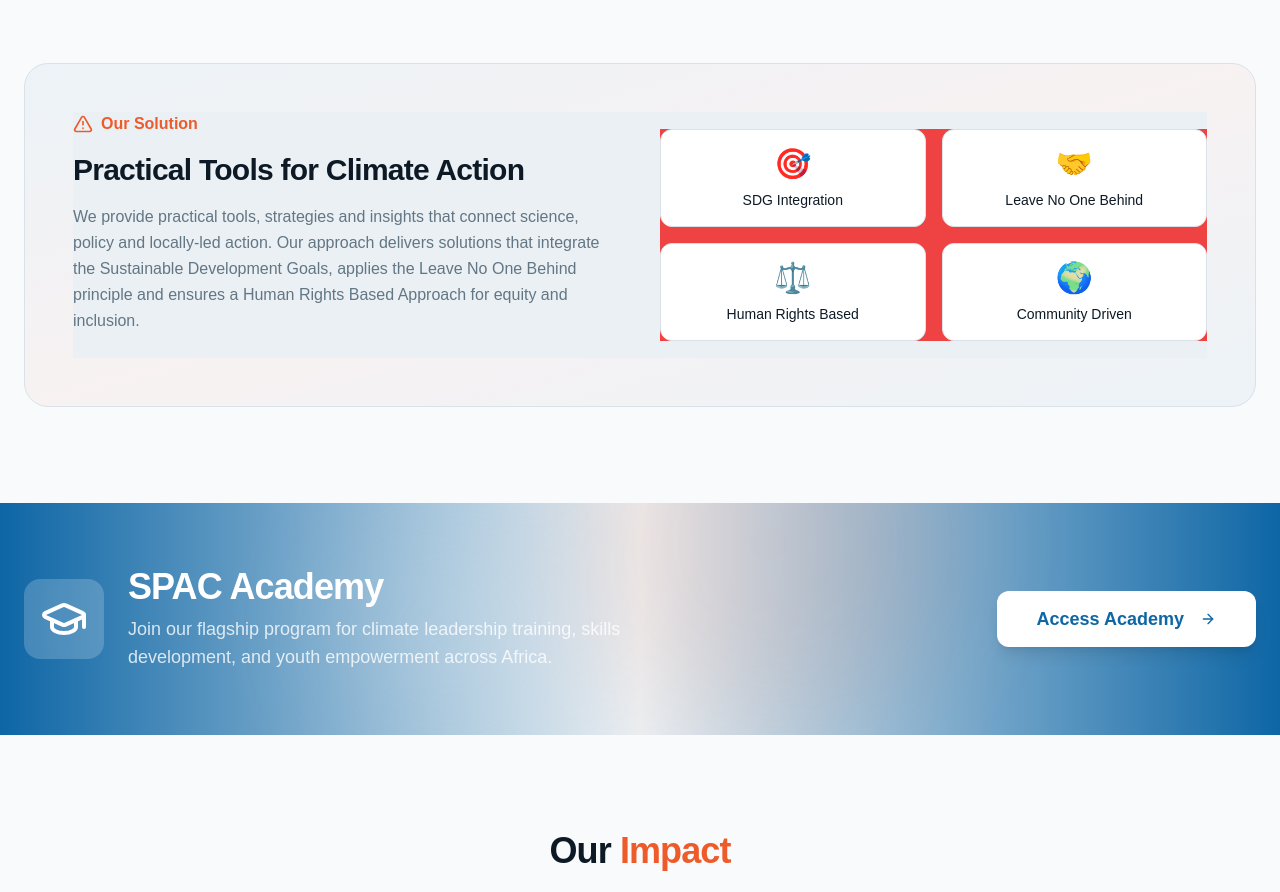
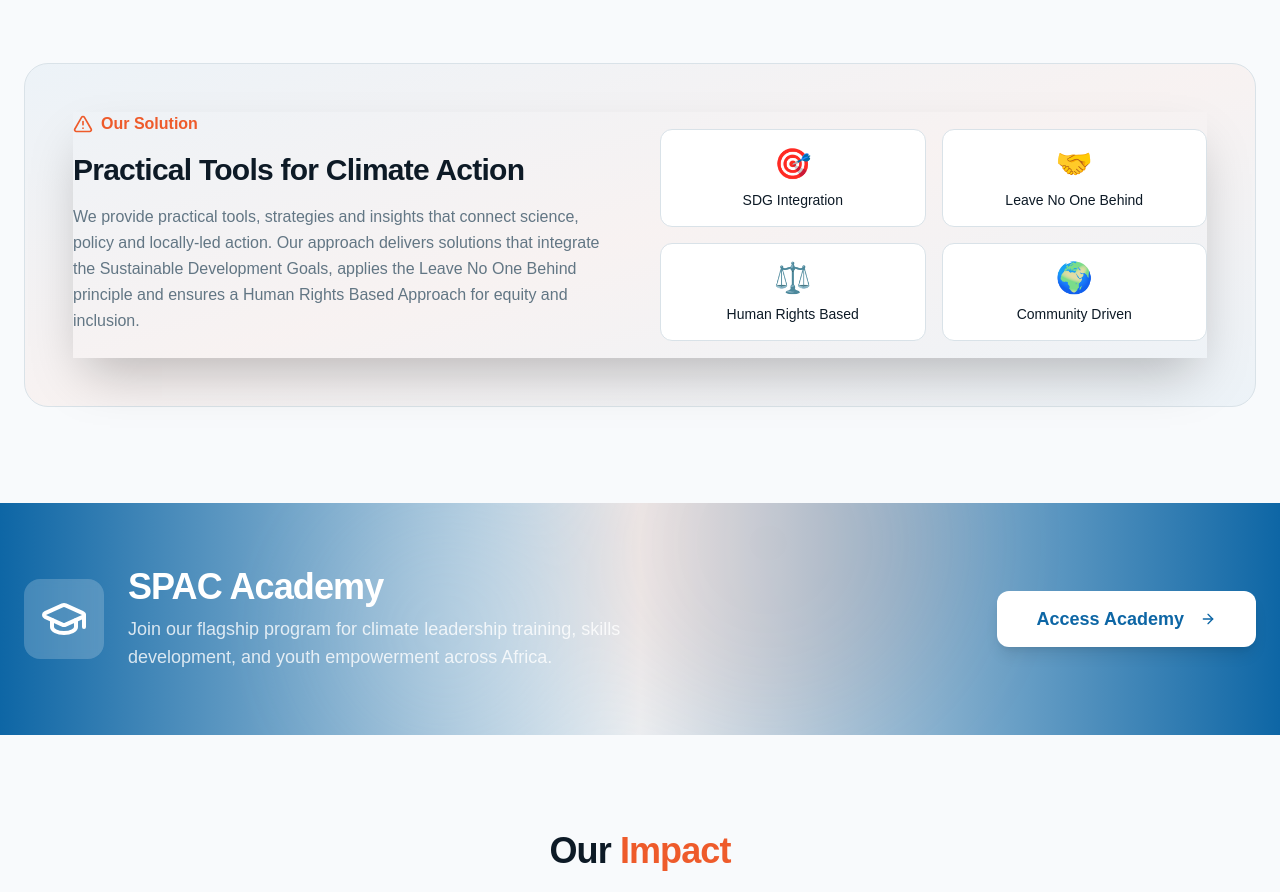
Before and after one commit to jacksongatimu18-cmyk/website-builder-buddy, a React (Vite) app: page / in a window 1280 px wide. Shown: the part 1403-2295 px from the top of the page. Built offline with nearby package versions, Linux system fonts and the light colour scheme; the HTML template or start-up script is replaced by a standard one.

Commit message:
Visual edit in Lovable
Edited UI in Lovable

```diff
--- a/src/components/About.tsx
+++ b/src/components/About.tsx
@@ -56,7 +56,7 @@ const About = () => {
 
         {/* Solution Box */}
         <div ref={solutionRef} className={`bg-gradient-to-br from-primary/5 via-accent/5 to-primary/5 rounded-3xl p-8 md:p-12 border border-border transition-all duration-700 ${solutionVisible ? "opacity-100 translate-y-0" : "opacity-0 translate-y-8"}`}>
-          <div className="grid lg:grid-cols-2 gap-10 items-center bg-secondary">
+          <div className="grid lg:grid-cols-2 gap-10 items-center border-[#e6f5f9] rounded-none shadow-2xl">
             <div>
               <div className="inline-flex items-center gap-2 text-accent font-semibold mb-4">
                 <AlertTriangle className="w-5 h-5" />
@@ -71,7 +71,7 @@ const About = () => {
                 Behind principle and ensures a Human Rights Based Approach for equity and inclusion.
               </p>
             </div>
-            <div className="grid grid-cols-2 gap-4 bg-destructive">
+            <div className="grid grid-cols-2 gap-4">
               {[{
               label: "SDG Integration",
               icon: "🎯"
```
